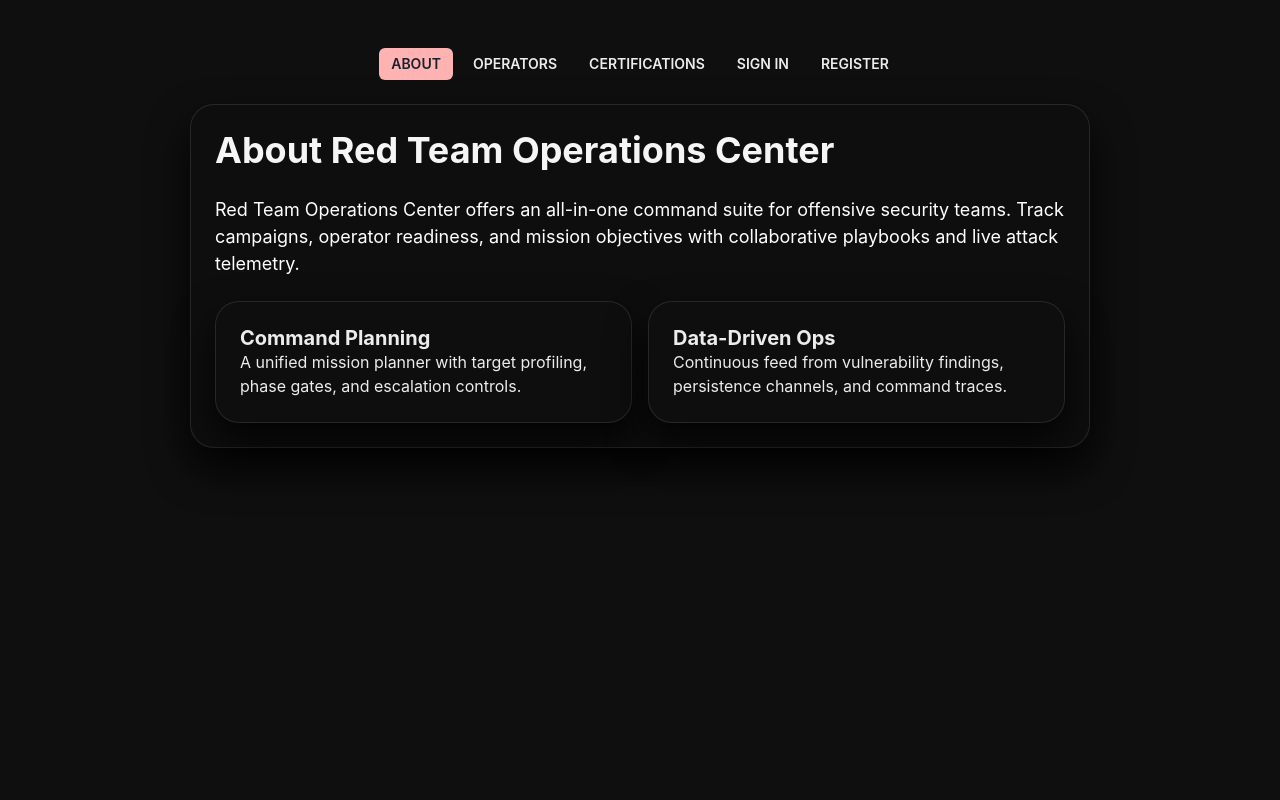
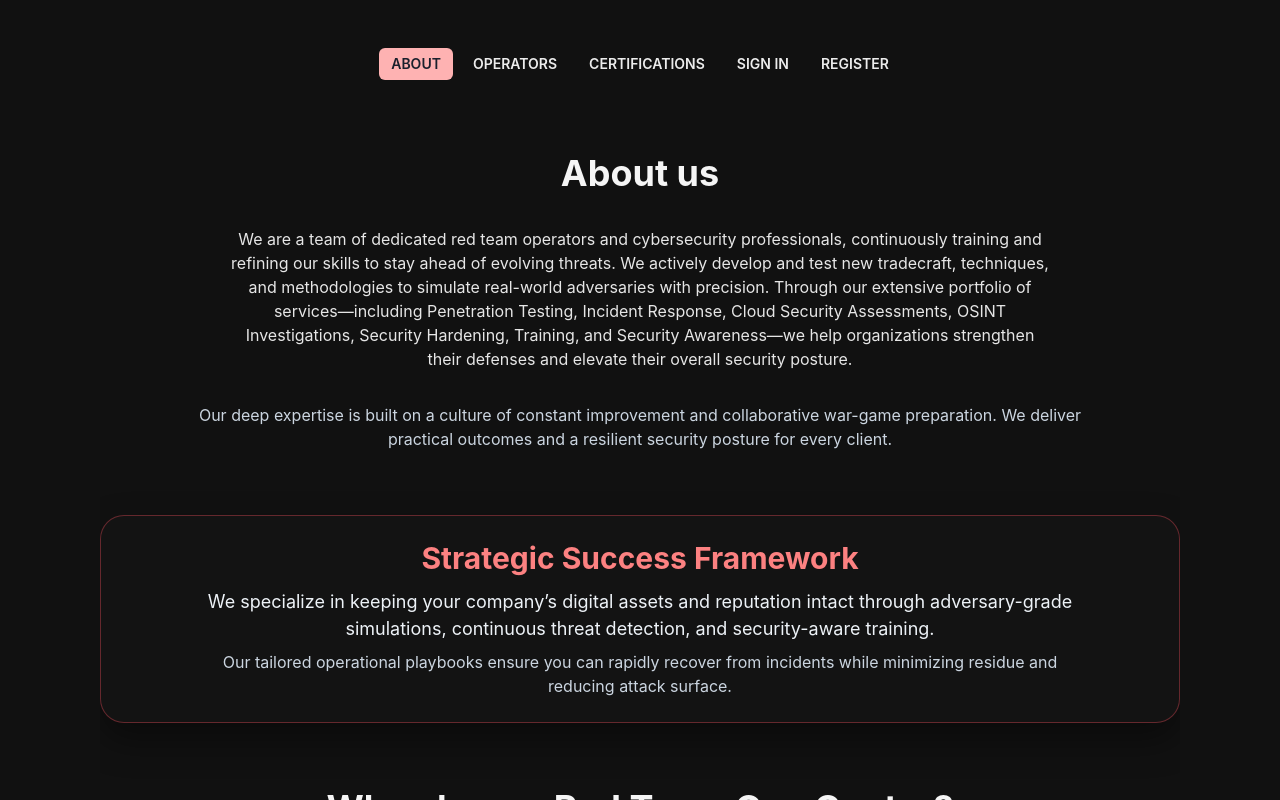
Before and after one commit to ischyr/rt-operations-center, a React (Create React App) app: page /signin in a window 1280 px wide. Both pictures are taken after a click on the button "ABOUT". Shown: the top 800 px of the page. Built offline with nearby package versions, Linux system fonts and the light colour scheme.

Commit message:
Added about page

```diff
--- a/src/App.js
+++ b/src/App.js
@@ -32,7 +32,7 @@ const theme = extendTheme({
   styles: {
     global: {
       'html, body': {
-        background: '#0f0f0f',
+        background: '#111111',
         color: '#f5f5f5',
         minHeight: '100vh',
         fontFamily: `'Inter', sans-serif`,
@@ -145,24 +145,89 @@ function App() {
 
   const renderPageSection = () => {
     if (selectedPanel === 'about') {
+      const aboutFeatures = [
+        {
+          title: 'Comprehensive Red Team Operations',
+          text: 'We execute advanced adversary emulation across networks, cloud, and applications to expose real-world risks with clarity.',
+        },
+        {
+          title: '10+ Years Combined Experience',
+          text: 'Our operators are certified professionals (OSCP, CRTO, CEH, ECIH) with diverse backgrounds in offensive and defensive domains.',
+        },
+        {
+          title: 'Adaptive Methodology',
+          text: 'We continuously tune attack frameworks and tooling with lessons learned from the field, ensuring up-to-date tradecraft.',
+        },
+        {
+          title: 'Risk-Driven Reporting',
+          text: 'Actionable executive summaries and technical tracking allow decision-makers to prioritize remediation effectively.',
+        },
+      ];
+
       return (
-        <Stack spacing={6}>
-          <Heading>About Red Team Operations Center</Heading>
-          <Text fontSize="lg" color="white">
-            Red Team Operations Center offers an all-in-one command suite for offensive security teams. Track campaigns,
-            operator readiness, and mission objectives with collaborative playbooks and live attack telemetry.
+        <Box position="relative" w="100%" py={{ base: 8, md: 12 }} overflow="hidden">
+          <Box
+            pos="absolute"
+            inset="0"
+            bgImage="radial-gradient(circle at 15% 25%, rgba(255, 0, 0, 0.2), transparent 40%), radial-gradient(circle at 85% 20%, rgba(90, 20, 20, 0.25), transparent 50%)"
+            opacity={0.4}
+            zIndex={-2}
+          />
+          <Stack spacing={8} align="center" textAlign="center" zIndex={1}>
+            <Heading>About us</Heading>
+            <Text maxW="820px" fontSize={{ base: 'sm', md: 'md' }} color="#e6e6e6">
+            We are a team of dedicated red team operators and cybersecurity professionals, continuously training and refining our skills to stay ahead of evolving threats.
+            We actively develop and test new tradecraft, techniques, and methodologies to simulate real-world adversaries with precision.
+            Through our extensive portfolio of services—including Penetration Testing, Incident Response, Cloud Security Assessments, OSINT Investigations,
+            Security Hardening, Training, and Security Awareness—we help organizations strengthen their defenses and elevate their overall security posture.
           </Text>
-          <SimpleGrid columns={{ base: 1, md: 2 }} spacing={4}>
-            <Card sx={commonCard} p={4}>
-              <Heading size="md">Command Planning</Heading>
-              <Text>A unified mission planner with target profiling, phase gates, and escalation controls.</Text>
-            </Card>
-            <Card sx={commonCard} p={4}>
-              <Heading size="md">Data-Driven Ops</Heading>
-              <Text>Continuous feed from vulnerability findings, persistence channels, and command traces.</Text>
-            </Card>
+          <Text maxW="900px" fontSize={{ base: 'sm', md: 'md' }} color="gray.300" px={{ base: 2, md: 0 }}>
+            Our deep expertise is built on a culture of constant improvement and collaborative war-game preparation. We deliver practical outcomes and a resilient security posture for every client.
+          </Text>
+
+          <Box width="100%" mt={8} mb={8} p={{ base: 4, md: 6 }} borderRadius="24px" boxShadow="0 16px 36px rgba(0,0,0,0.4)" bg="#131313" border="1px solid rgba(255,80,95,0.35)">
+            <Heading size="lg" mb={3} color="red.300">Strategic Success Framework</Heading>
+            <Text fontSize={{ base: 'md', md: 'lg' }} color="gray.100" maxW="900px" mx="auto">
+              We specialize in keeping your company’s digital assets and reputation intact through adversary-grade simulations, continuous threat detection, and security-aware training.
+            </Text>
+            <Text fontSize={{ base: 'sm', md: 'md' }} color="gray.300" mt={2} maxW="900px" mx="auto">
+              Our tailored operational playbooks ensure you can rapidly recover from incidents while minimizing residue and reducing attack surface.
+            </Text>
+          </Box>
+
+          <Heading>Why choose Red Team Ops Center?</Heading>
+
+          <SimpleGrid columns={{ base: 1, md: 2, lg: 4 }} spacing={4} width="100%" px={{ base: 2, md: 0 }}>
+            {aboutFeatures.map((feature) => (
+              <Box
+                key={feature.title}
+                p={4}
+                minH="210px"
+                borderRadius="20px"
+                bg="rgba(18,20,25,0.9)"
+                border="1px solid rgba(255,80,95,0.35)"
+                transition="transform 0.24s ease, box-shadow 0.24s ease"
+                _hover={{ transform: 'translateY(-6px)', boxShadow: '0 18px 28px rgba(255, 55, 55, 0.45)' }}
+              >
+                <Heading size="md" color="red.200" mb={2}>{feature.title}</Heading>
+                <Text fontSize="sm" color="gray.300">{feature.text}</Text>
+              </Box>
+            ))}
           </SimpleGrid>
+          <Button
+            colorScheme="red"
+            size="lg"
+            mt={8}
+            w={{ base: '100%', md: '320px' }}
+            h="16"
+            fontSize="lg"
+            border="1px solid rgba(255,80,95,0.45)"
+            _hover={{ bg: 'red.600', transform: 'scale(1.03)' }}
+          >
+            Get Started
+          </Button>
         </Stack>
+      </Box>
       );
     }
 
@@ -323,9 +388,9 @@ function App() {
   if (staticPanels.includes(selectedPanel)) {
     return (
       <ChakraProvider theme={theme}>
-        <Box minH="100vh" bg="#0f0f0f" p={{ base: 6, md: 12 }}>
+        <Box minH="100vh" bg="#111111" p={{ base: 6, md: 12 }}>
           {renderNav()}
-          <Box sx={commonCard} maxW="900px" mx="auto" mt={6} p={8}>
+          <Box maxW="1080px" mx="auto" mt={6} px={{ base: 3, md: 0 }}>
             {renderPageSection()}
           </Box>
         </Box>
```
